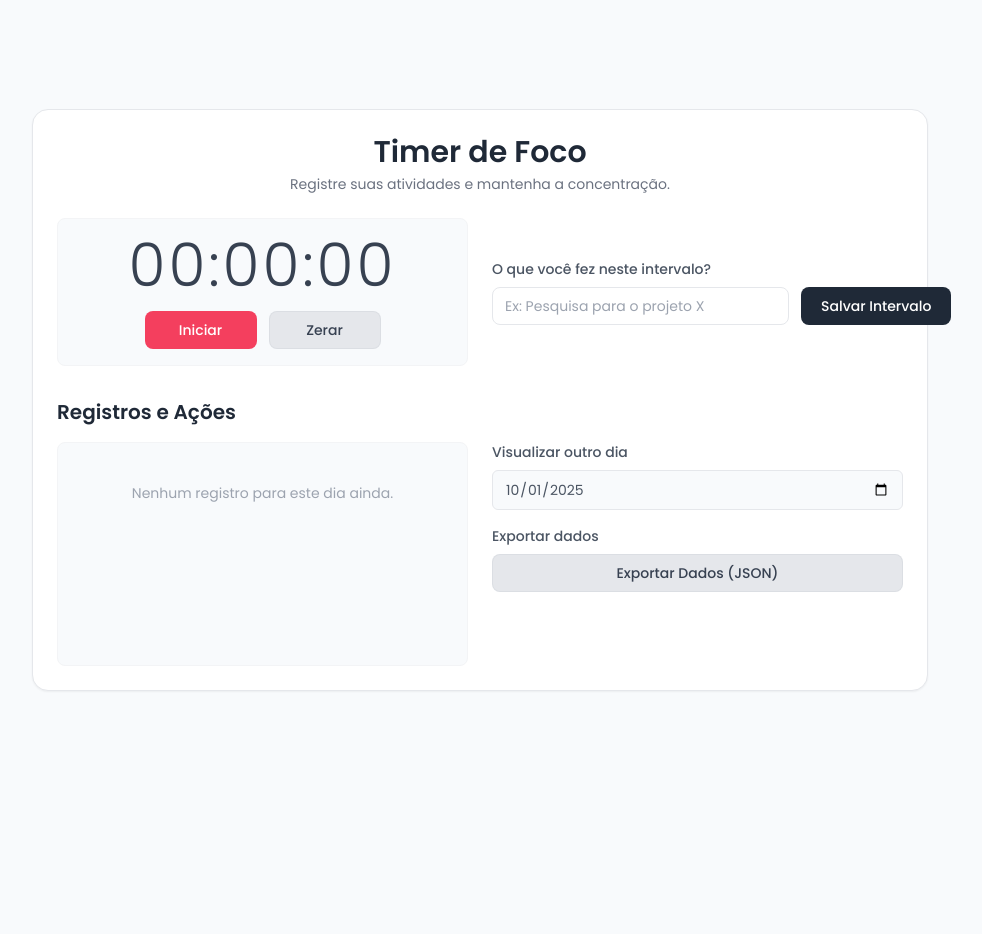
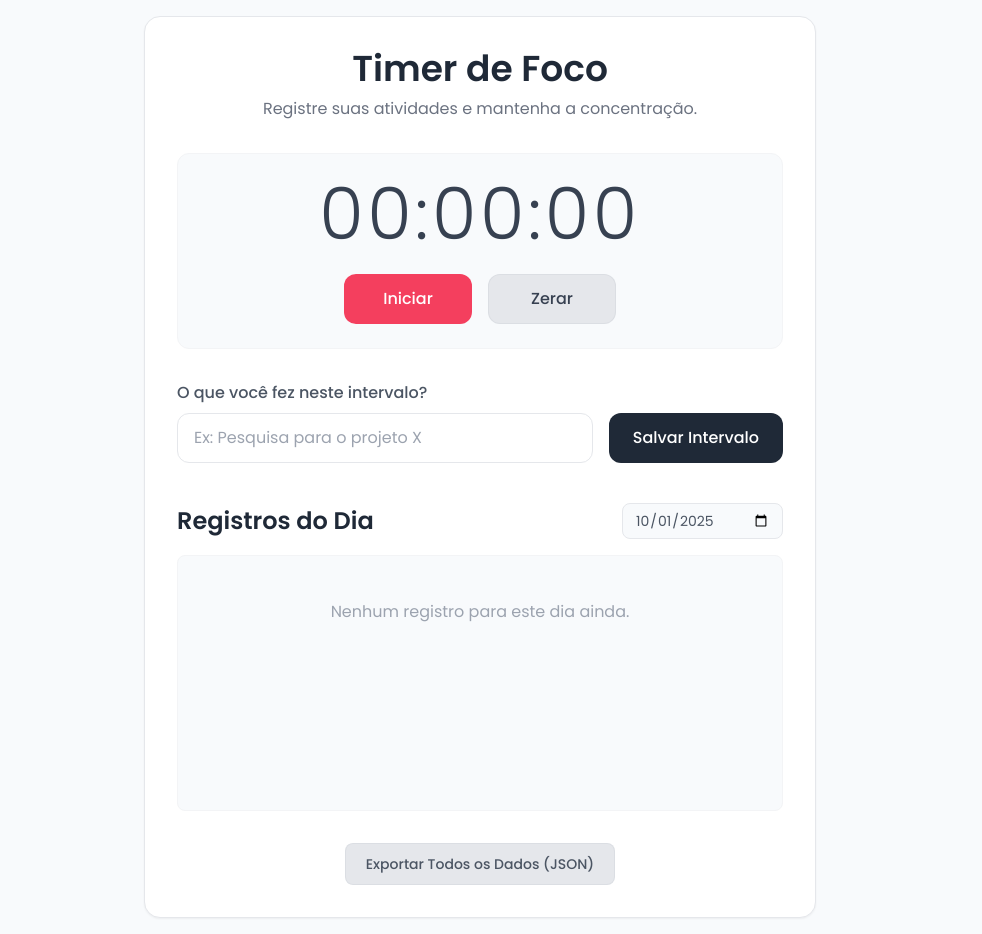
Before and after one commit to cynaramaira/timer, a plain HTML site: page index.html in a window 1280 px wide. Shown: the whole page, without its empty margins (160-1142 px from the left). Before the commit the page ends 800 px from the top, so only its background shows below. Drawn offline with nearby package versions, Linux system fonts and the light colour scheme.

Commit message:
Update index.html

```diff
--- a/index.html
+++ b/index.html
@@ -2,7 +2,7 @@
 <html lang="pt-BR">
 <head>
     <meta charset="UTF-8">
-    <meta name="viewport" content="width=device-width, initial-scale-1.0">
+    <meta name="viewport" content="width=device-width, initial-scale=1.0">
     <title>Timer de Foco & Atividades</title>
     <script src="https://cdn.tailwindcss.com"></script>
     <link rel="preconnect" href="https://fonts.googleapis.com">
@@ -36,71 +36,62 @@
         }
     </style>
 </head>
-<body class="bg-slate-50 text-gray-700 flex items-center justify-center min-h-screen p-2 sm:p-4">
+<body class="bg-slate-50 text-gray-700 flex items-center justify-center min-h-screen p-4">
 
-    <div class="w-full max-w-4xl mx-auto bg-white rounded-2xl shadow-sm border border-gray-200 p-4 md:p-6">
+    <div class="w-full max-w-2xl mx-auto bg-white rounded-2xl shadow-sm border border-gray-200 p-6 md:p-8">
 
-        <header class="text-center mb-6">
-            <h1 class="text-2xl md:text-3xl font-semibold text-gray-800">Timer de Foco</h1>
-            <p class="text-sm text-gray-500 mt-1">Registre suas atividades e mantenha a concentração.</p>
+        <header class="text-center mb-8">
+            <h1 class="text-3xl md:text-4xl font-semibold text-gray-800">Timer de Foco</h1>
+            <p class="text-gray-500 mt-2">Registre suas atividades e mantenha a concentração.</p>
         </header>
 
         <main>
-            <div class="grid grid-cols-1 lg:grid-cols-2 gap-6">
             <!-- Seção do Timer -->
-                <div class="bg-slate-50 rounded-lg p-4 flex flex-col items-center justify-center border border-gray-100 h-full">
-                    <div id="timer-display" class="text-5xl md:text-6xl font-light text-gray-700 tracking-wider">
+            <div class="bg-slate-50 rounded-xl p-6 flex flex-col items-center border border-gray-100">
+                <div id="timer-display" class="text-5xl md:text-7xl font-light text-gray-700 tracking-wider">
                     00:00:00
                 </div>
-                    <div class="flex space-x-3 mt-4">
-                        <button id="start-pause-btn" class="px-6 py-2 bg-rose-500 hover:bg-rose-600 text-white font-medium rounded-lg transition-all duration-300 w-28 focus:outline-none focus:ring-2 focus:ring-offset-2 focus:ring-offset-slate-50 focus:ring-rose-400 text-sm">
+                <div class="flex space-x-4 mt-6">
+                    <button id="start-pause-btn" class="px-8 py-3 bg-rose-500 hover:bg-rose-600 text-white font-medium rounded-xl transition-all duration-300 w-32 focus:outline-none focus:ring-2 focus:ring-offset-2 focus:ring-offset-slate-50 focus:ring-rose-400">
                         Iniciar
                     </button>
-                        <button id="reset-btn" class="px-6 py-2 bg-gray-200 hover:bg-gray-300 text-gray-700 font-medium rounded-lg transition-all duration-300 w-28 border border-gray-300/50 text-sm">
+                    <button id="reset-btn" class="px-8 py-3 bg-gray-200 hover:bg-gray-300 text-gray-700 font-medium rounded-xl transition-all duration-300 w-32 border border-gray-300/50">
                         Zerar
                     </button>
                 </div>
             </div>
 
             <!-- Seção de Registro -->
-                <div class="flex flex-col justify-center h-full">
-                    <label for="activity-input" class="block mb-2 text-sm font-medium text-gray-600">O que você fez neste intervalo?</label>
-                    <div class="flex flex-col sm:flex-row gap-3">
-                        <input type="text" id="activity-input" placeholder="Ex: Pesquisa para o projeto X" class="flex-grow bg-white border border-gray-200 text-gray-800 rounded-lg px-3 py-2 text-sm focus:ring-2 focus:ring-rose-400 focus:border-rose-400 outline-none transition-all duration-300">
-                        <button id="save-btn" class="px-5 py-2 bg-gray-800 hover:bg-gray-700 text-white font-medium rounded-lg transition-all duration-300 flex-shrink-0 text-sm">
+            <div class="mt-8">
+                <label for="activity-input" class="block mb-2 font-medium text-gray-600">O que você fez neste intervalo?</label>
+                <div class="flex flex-col sm:flex-row gap-4">
+                    <input type="text" id="activity-input" placeholder="Ex: Pesquisa para o projeto X" class="flex-grow bg-white border border-gray-200 text-gray-800 rounded-xl px-4 py-3 focus:ring-2 focus:ring-rose-400 focus:border-rose-400 outline-none transition-all duration-300">
+                    <button id="save-btn" class="px-6 py-3 bg-gray-800 hover:bg-gray-700 text-white font-medium rounded-xl transition-all duration-300 flex-shrink-0">
                         Salvar Intervalo
                     </button>
                 </div>
             </div>
+
+            <!-- Seção dos Registros Salvos -->
+            <div class="mt-10">
+                <div class="flex justify-between items-center mb-4 flex-wrap gap-2">
+                    <h2 class="text-2xl font-semibold text-gray-800">Registros do Dia</h2>
+                    <input type="date" id="date-picker" class="bg-slate-50 border border-gray-200 text-gray-600 rounded-lg px-3 py-1.5 text-sm focus:ring-2 focus:ring-rose-400 outline-none">
                 </div>
 
-
-            <!-- Seção dos Registros Salvos -->
-            <div class="mt-8">
-                <h2 class="text-xl font-semibold text-gray-800 mb-4">Registros e Ações</h2>
-                <div class="grid grid-cols-1 lg:grid-cols-2 gap-6">
-                    <!-- Coluna 1: Lista de Registros -->
-                    <div id="log-container" class="bg-slate-50 rounded-lg p-2 h-56 overflow-y-auto border border-gray-100">
+                <div id="log-container" class="bg-slate-50 rounded-lg p-3 h-64 overflow-y-auto border border-gray-100">
                     <ul id="log-list" class="space-y-2">
                         <!-- Itens do log serão inseridos aqui -->
                     </ul>
-                        <p id="no-logs-message" class="text-sm text-gray-400 text-center mt-8">Nenhum registro para este dia ainda.</p>
+                     <p id="no-logs-message" class="text-gray-400 text-center mt-8">Nenhum registro para este dia ainda.</p>
+                </div>
             </div>
 
-                    <!-- Coluna 2: Controles -->
-                    <div class="space-y-4">
-                        <div>
-                            <label for="date-picker" class="block mb-2 text-sm font-medium text-gray-600">Visualizar outro dia</label>
-                            <input type="date" id="date-picker" class="w-full bg-slate-50 border border-gray-200 text-gray-600 rounded-md px-3 py-2 text-sm focus:ring-2 focus:ring-rose-400 outline-none">
-                        </div>
-                        <div>
-                            <label class="block mb-2 text-sm font-medium text-gray-600">Exportar dados</label>
-                            <button id="export-btn" class="w-full text-center px-4 py-2 bg-gray-200 hover:bg-gray-300 text-gray-700 font-medium rounded-lg transition-all duration-300 border border-gray-300/50 text-sm">
-                                Exportar Dados (JSON)
+            <!-- Botão de Exportar -->
+            <div class="mt-8 text-center">
+                 <button id="export-btn" class="px-5 py-2.5 bg-gray-200 hover:bg-gray-300 text-gray-600 text-sm font-medium rounded-lg transition-all duration-300 border border-gray-300/50">
+                    Exportar Todos os Dados (JSON)
                 </button>
-                        </div>
-                    </div>
-                </div>
             </div>
         </main>
 
@@ -217,15 +208,15 @@
 
                 logsForDate.forEach((log, index) => {
                     const li = document.createElement('li');
-                    li.className = 'bg-white p-2.5 rounded-md flex justify-between items-center animate-fade-in border border-gray-200/80';
+                    li.className = 'bg-white p-3 rounded-lg flex justify-between items-center animate-fade-in border border-gray-200/80';
 
                     li.innerHTML = `
-                        <div class="flex items-center gap-3">
-                            <span class="font-medium text-rose-600 text-sm">${log.time}</span>
-                            <span class="text-gray-600 text-xs">${log.description}</span>
+                        <div class="flex items-center gap-4">
+                            <span class="font-medium text-rose-600 text-base">${log.time}</span>
+                            <span class="text-gray-600 text-sm">${log.description}</span>
                         </div>
                         <button data-index="${index}" class="delete-btn text-gray-400 hover:text-red-500 p-1 rounded-full transition-colors">
-                            <svg xmlns="http://www.w3.org/2000/svg" class="h-4 w-4 pointer-events-none" fill="none" viewBox="0 0 24 24" stroke="currentColor" stroke-width="2">
+                            <svg xmlns="http://www.w3.org/2000/svg" class="h-5 w-5 pointer-events-none" fill="none" viewBox="0 0 24 24" stroke="currentColor" stroke-width="2">
                                 <path stroke-linecap="round" stroke-linejoin="round" d="M6 18L18 6M6 6l12 12" />
                             </svg>
                         </button>
@@ -316,9 +307,8 @@
                 exportBtn.addEventListener('click', exportData);
 
                 logList.addEventListener('click', (e) => {
-                   if (e.target && (e.target.classList.contains('delete-btn') || e.target.closest('.delete-btn'))) {
-                       const button = e.target.closest('.delete-btn');
-                       const index = parseInt(button.getAttribute('data-index'), 10);
+                   if (e.target && e.target.classList.contains('delete-btn')) {
+                       const index = parseInt(e.target.getAttribute('data-index'), 10);
                        deleteLog(index);
                    }
                 });
```
Lines whose indentation alone changed are shown as unchanged.
